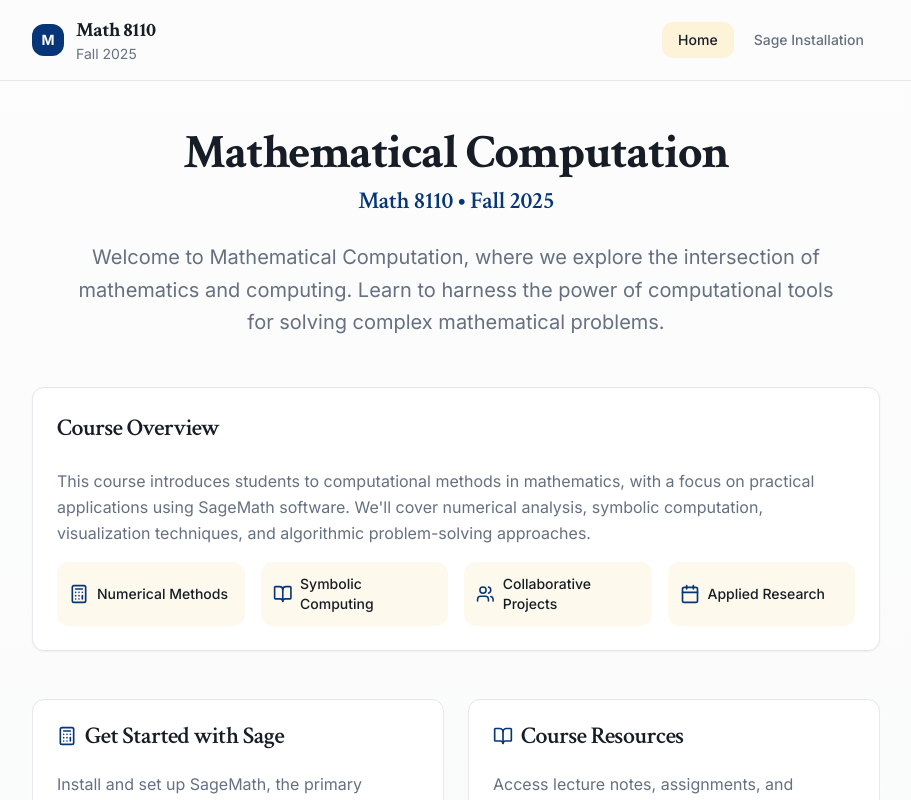
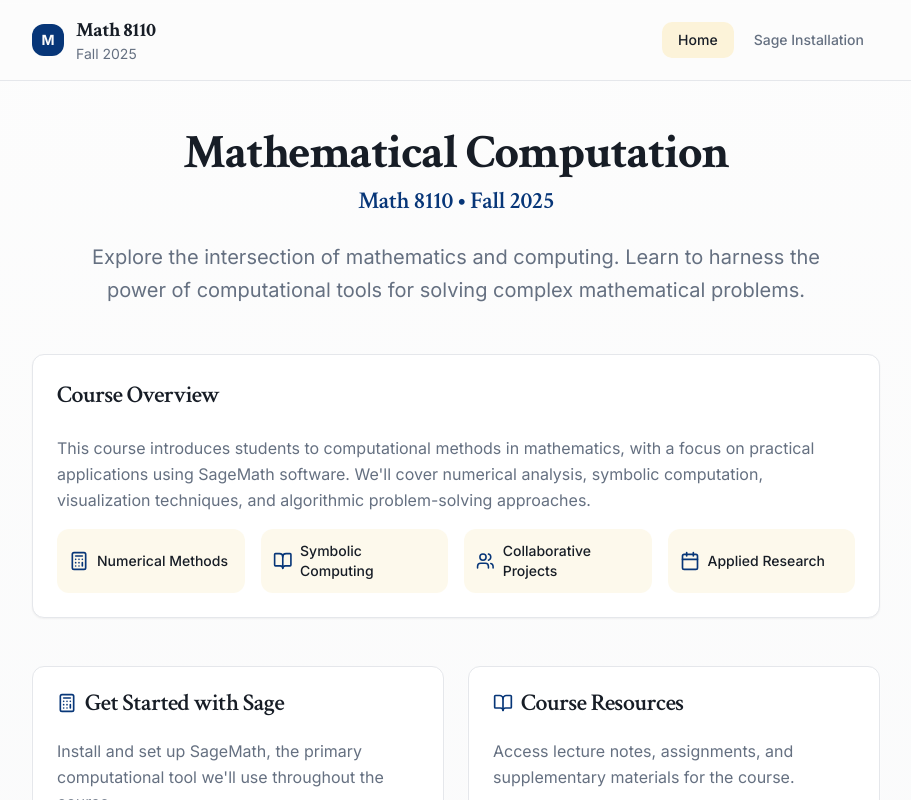
Before and after one commit to katestange/math-computation-hub, a React (Vite) app: page / in a window 1280 px wide. Shown: the top 800 px of the page, without its empty margins (184-1095 px from the left). Built offline with nearby package versions, Linux system fonts and the light colour scheme.

Commit message:
Fix: Remove "Welcome to" text
Removes the "Welcome to" text from the landing page.

```diff
--- a/src/pages/Index.tsx
+++ b/src/pages/Index.tsx
@@ -20,7 +20,7 @@ const Index = () => {
               </h2>
             </div>
             <p className="text-xl text-muted-foreground max-w-3xl mx-auto leading-relaxed">
-              Welcome to Mathematical Computation, where we explore the intersection of mathematics and computing.
+              Explore the intersection of mathematics and computing.
               Learn to harness the power of computational tools for solving complex mathematical problems.
             </p>
           </div>
```
